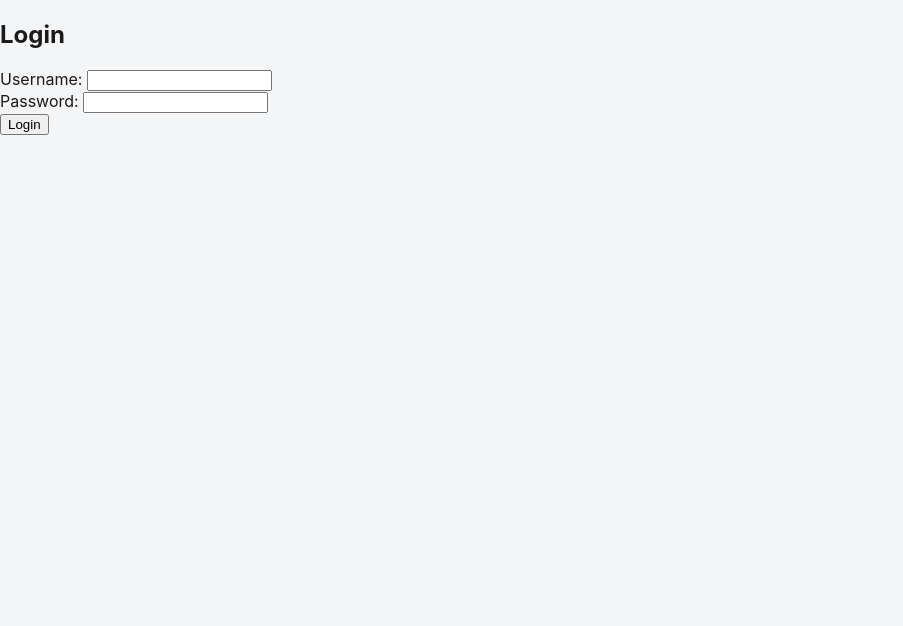
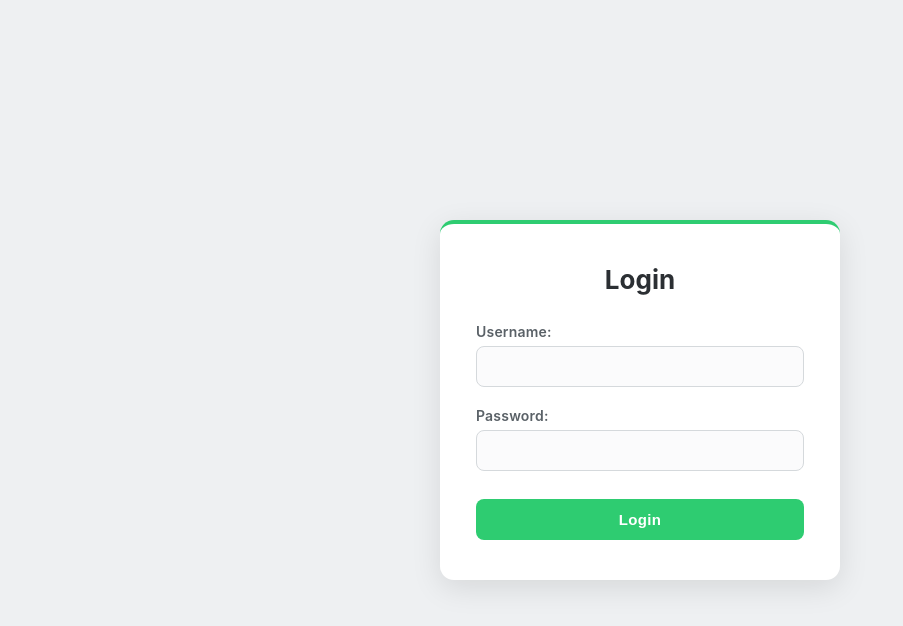
Before and after one commit to devabhi96/-Job-Application-Tracker, a React app in the folder Frontend/: page /login in a window 1280 px wide. Shown: the top 626 px of the page, without its empty margins (0-903 px from the left). Built offline with nearby package versions, Linux system fonts and the light colour scheme; the HTML template or start-up script is replaced by a standard one.

Commit message:
Improved Login Interface

```diff
--- a/Frontend/src/App.jsx
+++ b/Frontend/src/App.jsx
@@ -1,5 +1,6 @@
 import React from 'react';
 import { BrowserRouter, Routes, Route, Navigate } from 'react-router-dom';
+
 
 // Import your existing pages
 import ApplicationList from './pages/ApplicationList';
--- a/Frontend/src/Login.jsx
+++ b/Frontend/src/Login.jsx
@@ -1,6 +1,7 @@
 import React, { useState } from 'react';
 import { useNavigate } from 'react-router-dom';
 import api from './api/axiosConfig'; // Import your custom Axios instance
+import './css/Login.css';
 
 const Login = () => {
     const [username, setUsername] = useState('');
@@ -33,11 +34,12 @@ const Login = () => {
     };
 
     return (
+        <div className ="login-page">
         <div className="login-container">
             <h2>Login</h2>
-            {error && <p style={{ color: 'red' }}>{error}</p>}
-            <form onSubmit={handleLogin}>
-                <div>
+            {error && <p className="login-error">{error}</p>}
+            <form onSubmit={handleLogin} className="login-form">
+                <div className="login-username">
                     <label>Username: </label>
                     <input
                         type="text"
@@ -46,7 +48,7 @@ const Login = () => {
                         required
                     />
                 </div>
-                <div>
+                <div className="login-password">
                     <label>Password: </label>
                     <input
                         type="password"
@@ -58,6 +60,7 @@ const Login = () => {
                 <button type="submit">Login</button>
             </form>
         </div>
+        </div>
     );
 };
 
--- /dev/null
+++ b/Frontend/src/css/Login.css
@@ -0,0 +1,105 @@
+
+.login-page {
+    min-height: 100vh;
+    display: flex;
+    align-items: center;
+    justify-content: center;
+    background: #eef0f2; /* light neutral gray */
+    font-family: -apple-system, BlinkMacSystemFont, "Segoe UI", Roboto, sans-serif;
+}
+
+/* -- Card -- */
+.login-container {
+    width: 100%;
+    max-width: 400px;
+    background: #ffffff;
+    padding: 40px 36px;
+    border-radius: 14px;
+    box-shadow: 0 8px 30px rgba(0, 0, 0, 0.10);
+    border-top: 4px solid #2ecc71; /* vibrant green accent */
+}
+
+.login-container h2 {
+    margin: 0 0 28px;
+    font-size: 26px;
+    font-weight: 700;
+    color: #2b2f33;
+    text-align: center;
+}
+
+.login-error {
+    background: #f4f6f5;
+    padding: 10px 14px;
+    border-radius: 6px;
+    font-size: 14px;
+    margin-bottom: 18px;
+    border-left: 4px solid #e74c3c;
+    color: #7a2626;
+}
+
+/* ---- Form fields ---- */
+.login-username,
+.login-password {
+    margin-bottom: 20px;
+}
+
+.login-username label,
+.login-password label {
+    display: block;
+    font-size: 14px;
+    font-weight: 600;
+    color: #5a6167; /* medium gray */
+    margin-bottom: 6px;
+    letter-spacing: 0.2px;
+}
+
+.login-username input,
+.login-password input {
+    width: 100%;
+    padding: 11px 13px;
+    font-size: 15px;
+    border: 1.5px solid #d5d9dc; /* light gray border */
+    border-radius: 8px;
+    outline: none;
+    box-sizing: border-box;
+    color: #2b2f33;
+    background: #fbfbfc;
+    transition: border-color 0.15s ease, box-shadow 0.15s ease, background 0.15s ease;
+}
+
+.login-username input:focus,
+.login-password input:focus {
+    border-color: #2ecc71;
+    box-shadow: 0 0 0 3px rgba(46, 204, 113, 0.18);
+    background: #ffffff;
+}
+
+
+.login-container button[type="submit"] {
+    width: 100%;
+    padding: 12px;
+    margin-top: 8px;
+    background: #2ecc71; /* vibrant green */
+    color: #ffffff;
+    font-size: 15px;
+    font-weight: 700;
+    border: none;
+    border-radius: 8px;
+    cursor: pointer;
+    letter-spacing: 0.3px;
+    transition: background 0.15s ease, transform 0.1s ease;
+}
+
+.login-container button[type="submit"]:hover {
+    background: #27ae60; /* darker green on hover */
+}
+
+.login-container button[type="submit"]:active {
+    background: #219150;
+    transform: translateY(1px);
+}
+
+.login-container button[type="submit"]:disabled {
+    background: #a9dfc0;
+    cursor: not-allowed;
+}
--- a/Frontend/src/index.css
+++ b/Frontend/src/index.css
@@ -184,3 +184,7 @@ h1 {
   font-size: 14px;
   margin-bottom: 12px;
 }
+
+textarea {
+    resize: vertical;
+}
--- a/Frontend/src/pages/ApplicationForm.jsx
+++ b/Frontend/src/pages/ApplicationForm.jsx
@@ -39,7 +39,7 @@ function ApplicationForm() {
     setSubmitting(true);
     setError(null);
 
-    // FIX 2: Changed single quotes to backticks for the PUT request
+
     const request = isEditMode
       ? api.put(`/applications/${id}`, formData)
       : api.post('/applications', formData);
@@ -48,7 +48,6 @@ function ApplicationForm() {
       .catch(err => setError(err.message))
       .finally(() => setSubmitting(false));
 
-    // FIX 3: Deleted the redundant api.post() that was hardcoded down here
   };
 
   if (loading) return <p>Loading ...</p>;
@@ -76,7 +75,6 @@ function ApplicationForm() {
             <option value="INTERVIEWING">Interviewing</option>
             <option value="OFFER">Offer</option>
             <option value="REJECTED">Rejected</option>
-            <option value="WITHDRAWN">Withdrawn</option>
           </select>
         </div>
         <div>
--- a/Frontend/src/pages/ApplicationList.jsx
+++ b/Frontend/src/pages/ApplicationList.jsx
@@ -76,7 +76,6 @@ function ApplicationList() {
                     <option value="INTERVIEWING">Interviewing</option>
                     <option value="OFFER">Offer</option>
                     <option value="REJECTED">Rejected</option>
-                    <option value="WITHDRAWN">Withdrawn</option>
                 </select>
             </div>
 
```
